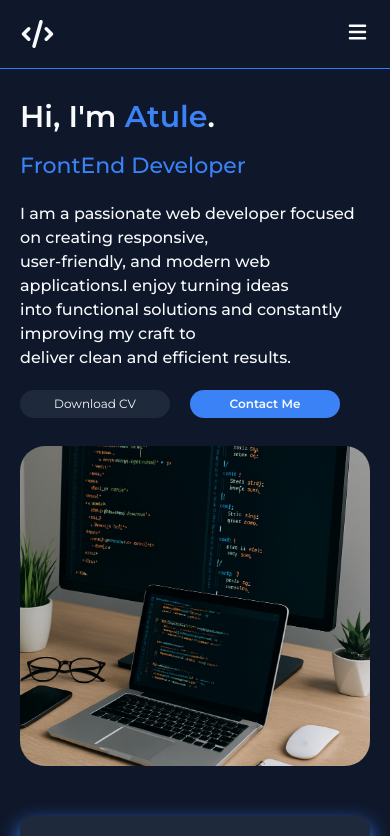
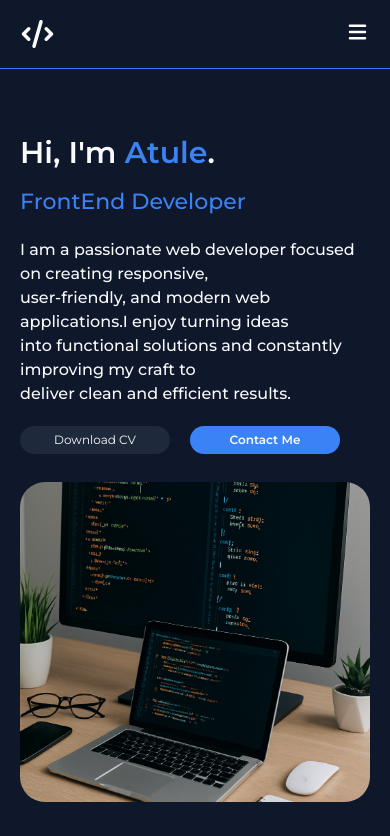
Before and after one commit to Atuleojonugwa/port, a React (Vite) app: page / in a window 390 px wide. Shown: the top 836 px of the page. Built offline with nearby package versions, Linux system fonts and the light colour scheme.

Commit message:
small updates

```diff
--- a/src/App.jsx
+++ b/src/App.jsx
@@ -67,10 +67,15 @@ function App() {
 
   useEffect(() => {
     AOS.init({
-      duration: 1000,
+      duration: 800,
       once: true,
     });
   }, []);
+
+  useEffect(() => {
+    AOS.refresh();
+  }, [open]);
+
 
   const skills = [
     { id:1, iconClass: "devicon-html5-plain colored", name: "HTML" },
@@ -106,7 +111,7 @@ function App() {
   return (
     <div className="m-0 p-0 box-border scroll-smooth">
       <nav className=" fixed top-0  left-0 w-full z-50
-      ">
+      " data-aos="fade-up">
         <div className="z-50  my-0 bg-[#0f172a]   flex items-center justify-between border-b border-blue-500 p-5
         sm:my-0 lg:px-5 lg:py-6 xl:px-10 2xl:w-[1440px] 2xl:mx-auto 2xl:my-0 2xl:px-10">
         <FontAwesomeIcon className="text-[#f8fafc] text-[28px]" icon={faCode} />
@@ -184,11 +189,12 @@ function App() {
 
       <section
         id="home"
-        className={`${open ? "mt-[30px]" : "mt-[30px] lg:mt-[80px] xl:mt-[150px] "} text-[#f8fafc] flex flex-col justify-between mx-[20px] mb-[50px] sm:mt-10 sm:mx-10 sm:mb-[50px] sm:flex-col sm:items-center lg:flex-row lg:items-center lg:justify-between lg:mx-10 lg:mt-10 lg:mb-[80px] xl:mx-10 xl:gap-20
+        className={`${open ? "mt-[30px]" : "mt-[100px] lg:mt-[80px] xl:mt-[150px] "} text-[#f8fafc] flex flex-col justify-between mx-[20px] mb-[50px] sm:mt-10 sm:mx-10 sm:mb-[50px] sm:flex-col sm:items-center lg:flex-row lg:items-center lg:justify-between lg:mx-10 lg:mt-10 lg:mb-[80px] xl:mx-10 xl:gap-20
         2xl:w-[1440px] 2xl:mx-auto 2xl:my-0 2xl:px-10 `}
 
-        data-aos={`${open ? "!fade-up" : "fade-up"}`}
-      >
+        data-aos="fade-up"
+        data-aos-once="true"
+        >
         <div className="flex flex-col mt-[30px] sm:items-center sm:mt-[60px] lg:items-start">
           <h1 className="text-[30px] font-semibold mb-2.5 sm:text-[52px] sm:mb-5 lg:text-[52px] xl:text-[72px]">
             Hi, I'm <span className="text-[#3b82f6] font-semibold"> Atule</span>
```
